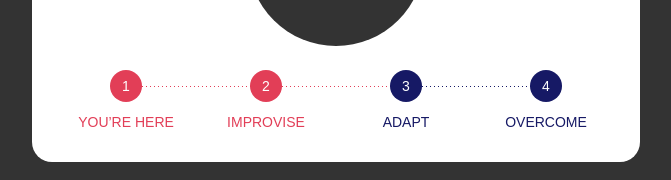
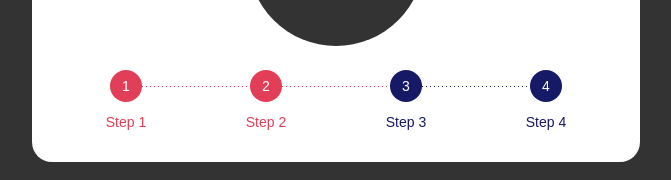
Before and after one commit to adel1982/sass-breadcrumb, a website: page index.html in a window 1280 px wide. Shown: the part 400-580 px from the top of the page, without its empty margins (304-975 px from the left). Drawn offline with Linux system fonts and the light colour scheme.

Commit message:
Edit index.html

```diff
--- a/index.html
+++ b/index.html
@@ -12,10 +12,10 @@
     <div class="header__img"></div>
     <nav class="breadcrumbs">
       <ol class="breadcrumbs__list">
-        <li class="breadcrumbs__item">YOU’RE HERE</li>
-        <li class="breadcrumbs__item current">IMPROVISE</li>
-        <li class="breadcrumbs__item">ADAPT</li>
-        <li class="breadcrumbs__item">OVERCOME</li>
+        <li class="breadcrumbs__item">Step 1</li>
+        <li class="breadcrumbs__item current">Step 2</li>
+        <li class="breadcrumbs__item">Step 3</li>
+        <li class="breadcrumbs__item">Step 4</li>
       </ol>
     </nav>
     </header>
```
